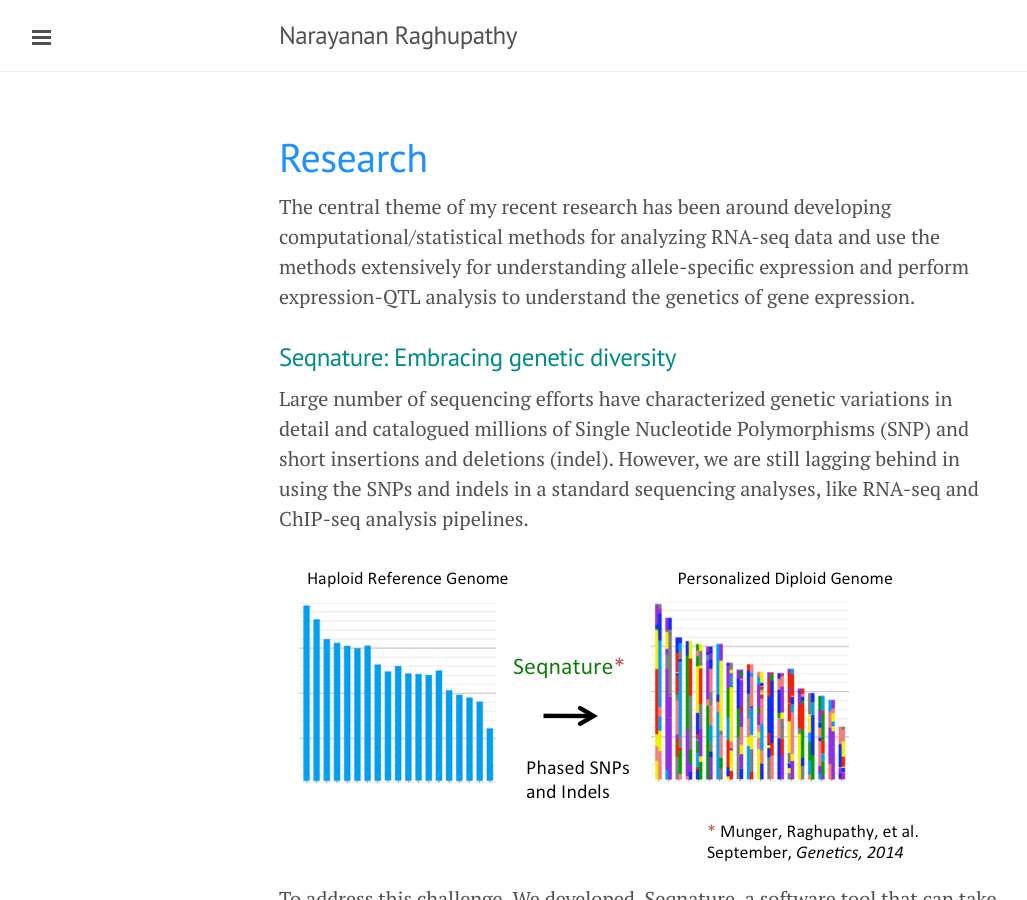
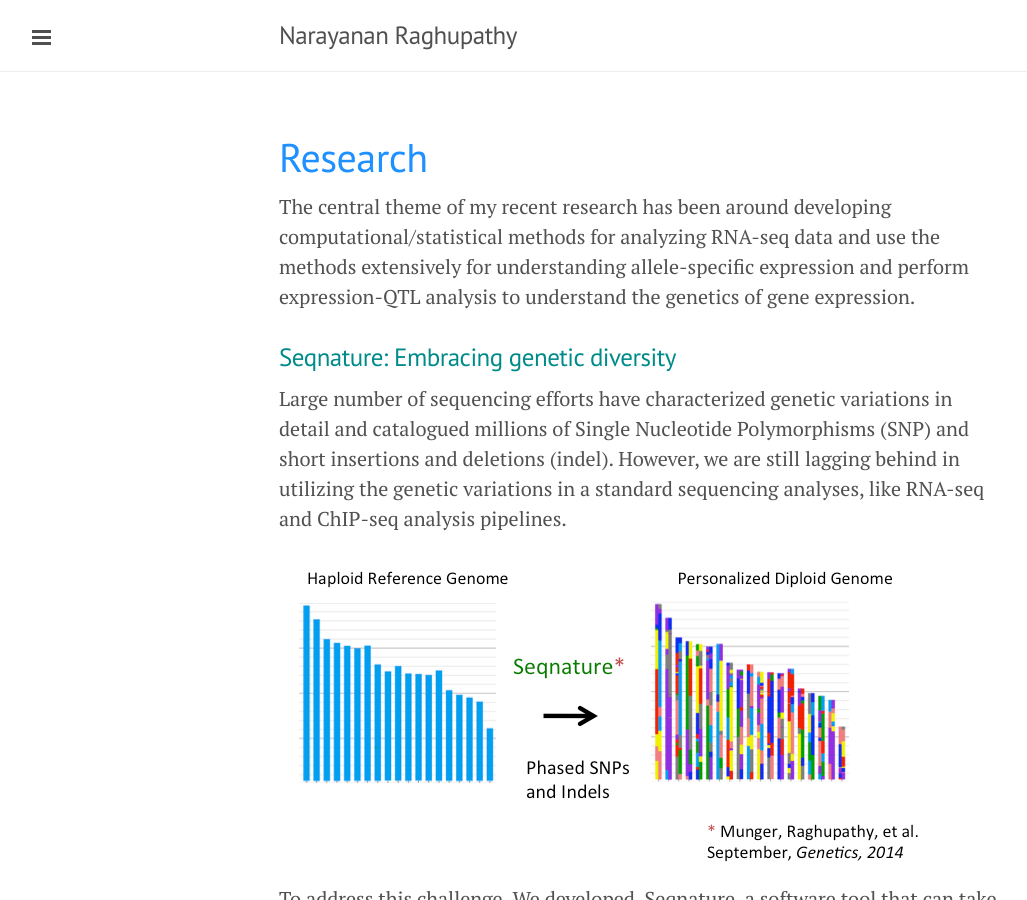
Before and after one commit to narayananr/narayananr.github.io, a Jekyll site: the page built from research.md, in a window 1280 px wide and 900 px high. Shown: the whole window, without its empty margins (1-1028 px from the left). Built offline with Jekyll 4.4.1, drawn with Linux system fonts in a browser that asks for light colours; Markdown is read by kramdown in place of the engine named in the settings.

Commit message:
fixed a typo

```diff
--- a/research.md
+++ b/research.md
@@ -6,7 +6,7 @@ title: <font color="DodgerBlue">Research</font>
 The central theme of my recent research has been around developing computational/statistical methods for analyzing RNA-seq data and use the methods extensively for understanding allele-specific expression and perform expression-QTL analysis to understand the genetics of gene expression.
 
 ### <font color="DarkCyan">Seqnature: Embracing genetic diversity </font>
-Large number of sequencing efforts have characterized genetic variations in detail and catalogued millions of Single Nucleotide Polymorphisms (SNP) and short insertions and deletions (indel). However, we are still lagging behind in using the SNPs and indels in a standard sequencing analyses, like RNA-seq and ChIP-seq analysis pipelines.
+Large number of sequencing efforts have characterized genetic variations in detail and catalogued millions of Single Nucleotide Polymorphisms (SNP) and short insertions and deletions (indel). However, we are still lagging behind in utilizing the genetic variations in a standard sequencing analyses, like RNA-seq and ChIP-seq analysis pipelines.
 
 ![Seqnature](/public/images/seqnature-personalized-genome.png)
 
```
